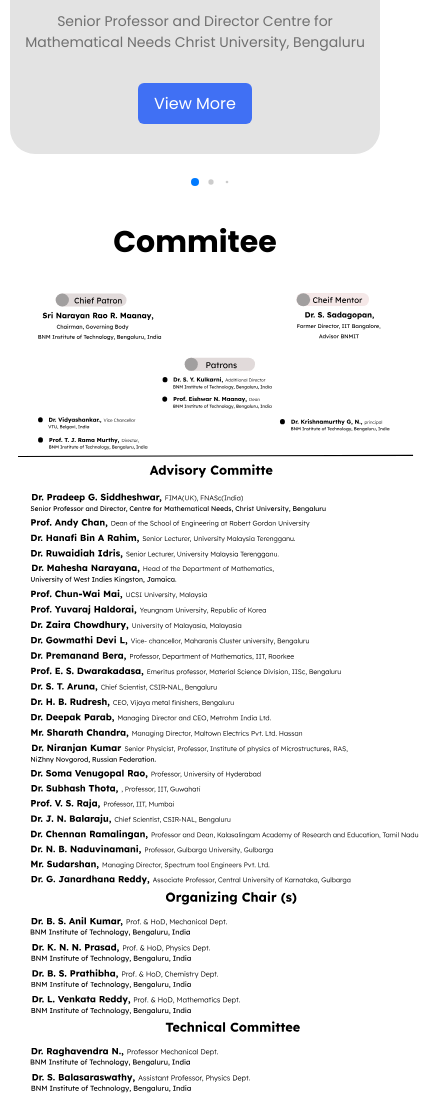
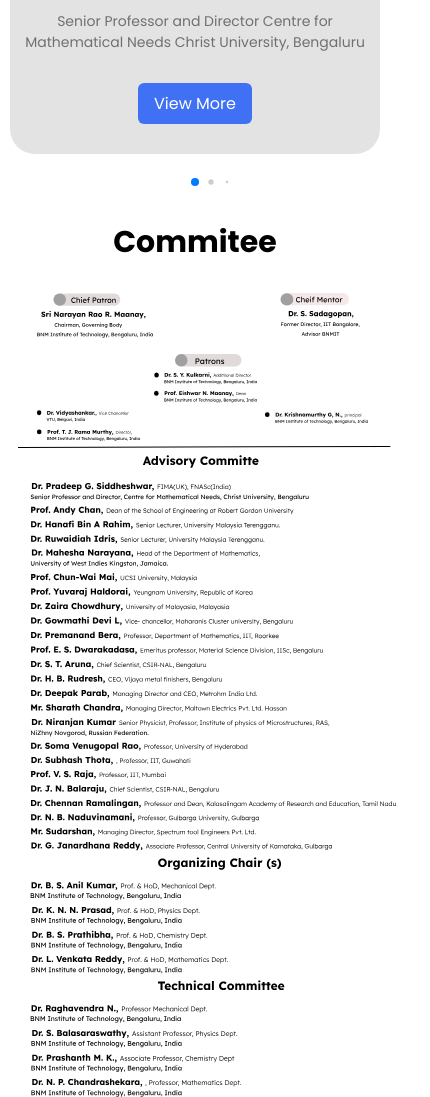
Before and after one commit to venomsagu/ICASAM, a plain HTML site: page index.html in a window 390 px wide. Shown: the part 795-1892 px from the top of the page, 430 px wide, since content can reach past the window. Drawn offline with nearby package versions, Linux system fonts and the light colour scheme; grey boxes are pictures that could not be loaded.

Commit message:
chnages1

```diff
--- a/css/index.css
+++ b/css/index.css
@@ -232,24 +232,24 @@ p {
     top: 20px;
     position: relative;
     left: 18px;
-    width: 400px;
+    width: 377px;
   }
   #image2 {
     top: 25px;
     position: relative;
     left: 30px;
-    width: 400px;
+    width: 377px;
   }
   #image3 {
     top: 25px;
     position: relative;
-    width: 400px;
+    width: 377px;
     left: 30px;
   }
   #image4 {
     top: 25px;
     position: relative;
-    width: 400px;
+    width: 377px;
     left: 30px;
   }
   .details {
```
